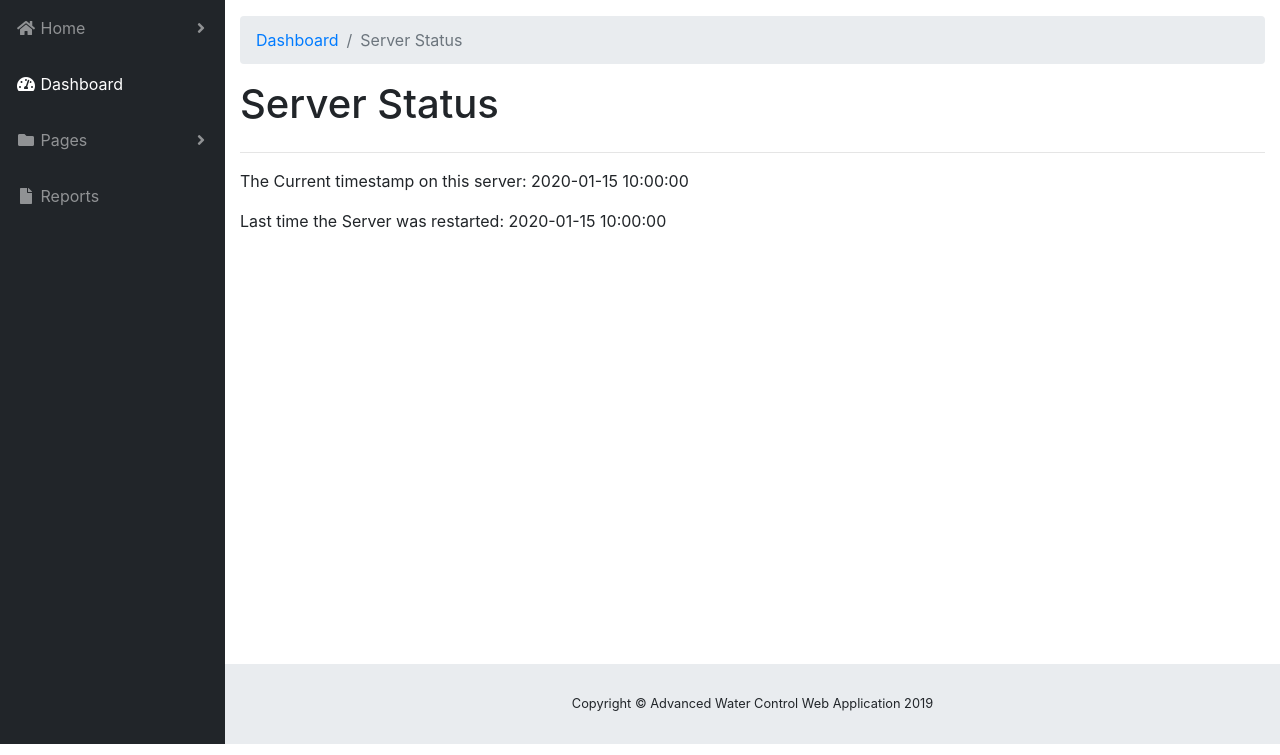
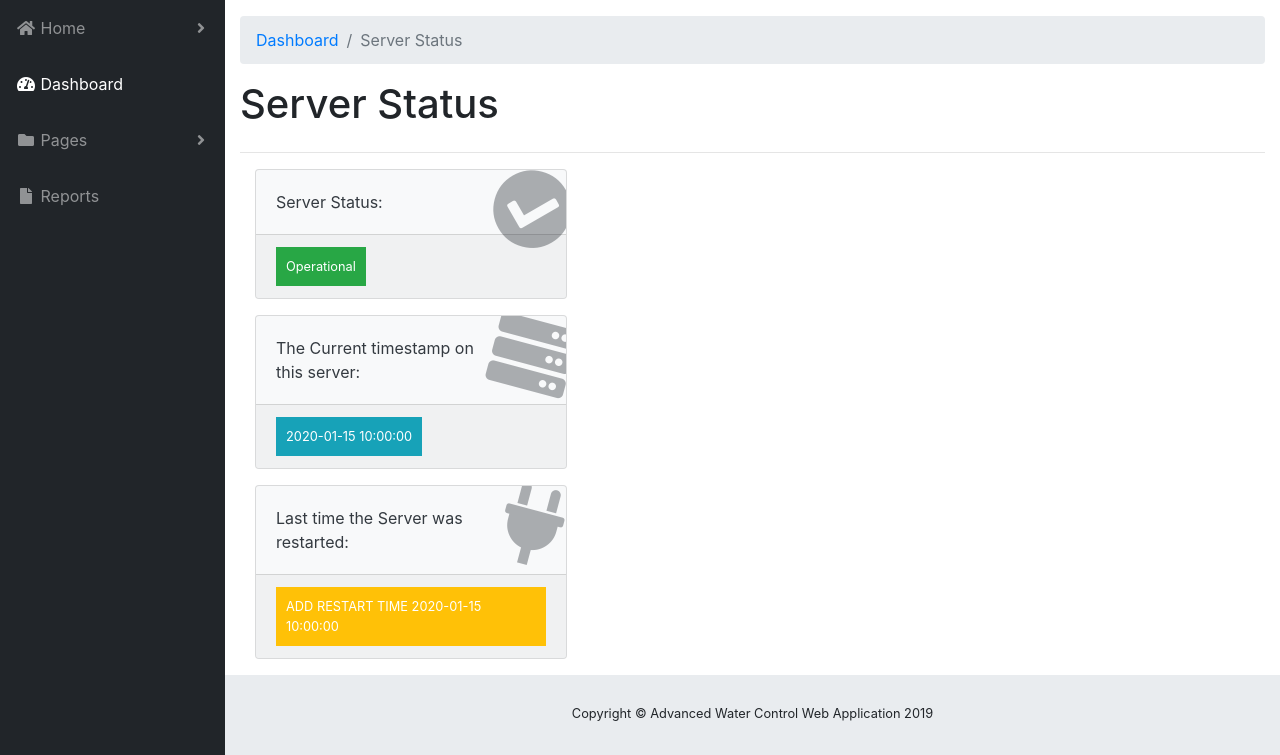
Before and after one commit to KVessey/AdvancedWaterControlWebApp, a Flask app: template templates/serverStatus.html in a window 1280 px wide. Shown: the part 56-811 px from the top of the page. Run offline with Flask 2, Linux system fonts and the light colour scheme; the template is opened without the code that fills it: most values are stand-ins (such as "Sample title", 1, 10 or a date in 2020); some libraries are stand-ins or nearby versions.

Commit message:
Updating project

```diff
--- a/templates/index.html
+++ b/templates/index.html
@@ -72,7 +72,7 @@
                 <div class="mr-5">Alerts</div>
               </div>
               <a class="card-footer text-white clearfix small z-1" href="{{ url_for('alerts') }}">
-                <span class="float-left">View Details /span>
+                <span class="float-left">View Details</span>
                 <span class="float-right">
                   <i class="fas fa-angle-right"></i>
                 </span>
--- a/templates/serverStatus.html
+++ b/templates/serverStatus.html
@@ -21,8 +21,47 @@
         </div>
         <hr>
 
-        <p>The Current timestamp on this server:  {{time}} </p>
-        <p>Last time the Server was restarted: {{ restart_time }}</p>
+        <div class="col-xl-4 col-sm-6 mb-3">
+            <div class="card text-dark bg-light o-hidden h-100">
+              <div class="card-body">
+                <div class="card-body-icon">
+                  <i class="fas fa-fw fa-check-circle"></i>
+                </div>
+                <div class="mr-5">Server Status:</div>
+              </div>
+              <div class="card-footer text-dark clearfix small z-1">
+                <span class="float-left bg-success" style="color:white; padding: 10px">Operational</span>
+              </div>
+            </div>
+      </div>
+
+        <div class="col-xl-4 col-sm-6 mb-3">
+            <div class="card text-dark bg-light o-hidden h-100">
+              <div class="card-body">
+                <div class="card-body-icon">
+                  <i class="fas fa-fw fa-server"></i>
+                </div>
+                <div class="mr-5">The Current timestamp on this server:</div>
+              </div>
+              <div class="card-footer text-dark clearfix small z-1">
+                <span class="float-left bg-info" style="color:white; padding: 10px">{{time}}</span>
+              </div>
+            </div>
+      </div>
+
+      <div class="col-xl-4 col-sm-6 mb-3">
+            <div class="card text-dark bg-light o-hidden h-100">
+              <div class="card-body">
+                <div class="card-body-icon">
+                  <i class="fas fa-fw fa-plug"></i>
+                </div>
+                <div class="mr-5">Last time the Server was restarted:</div>
+              </div>
+              <div class="card-footer text-dark clearfix small z-1">
+                <span class="float-left bg-warning" style="color:white; padding: 10px">ADD RESTART TIME {{ restart_time }}</span>
+              </div>
+            </div>
+      </div>
 
       </div>
       <!-- /.container-fluid -->
```
